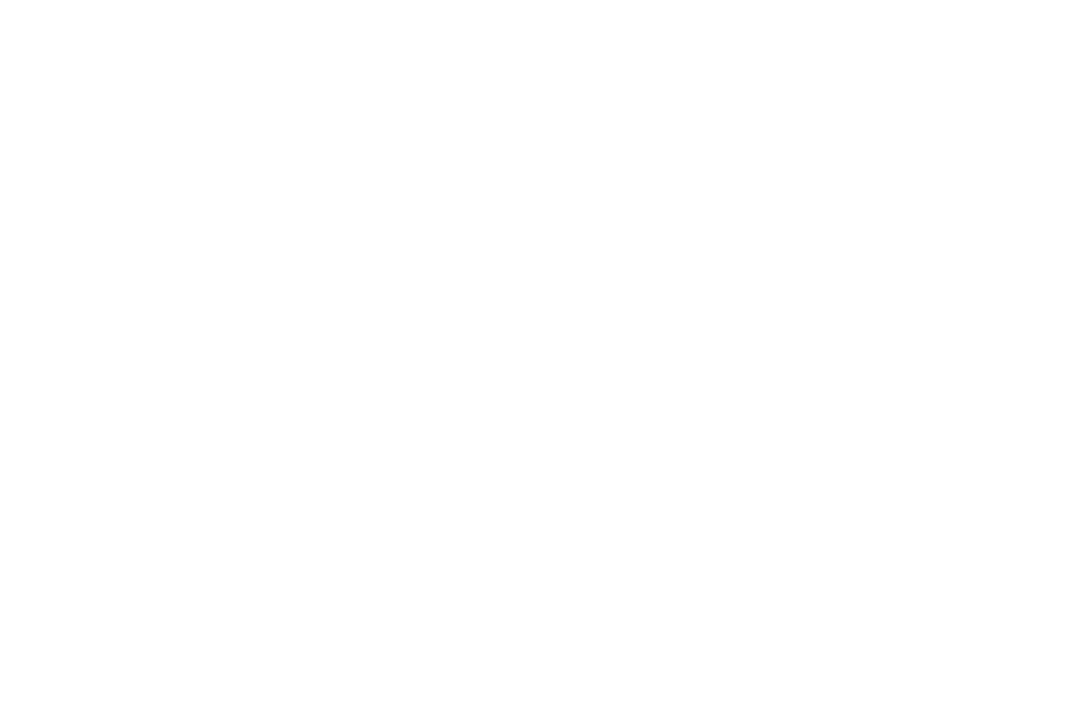
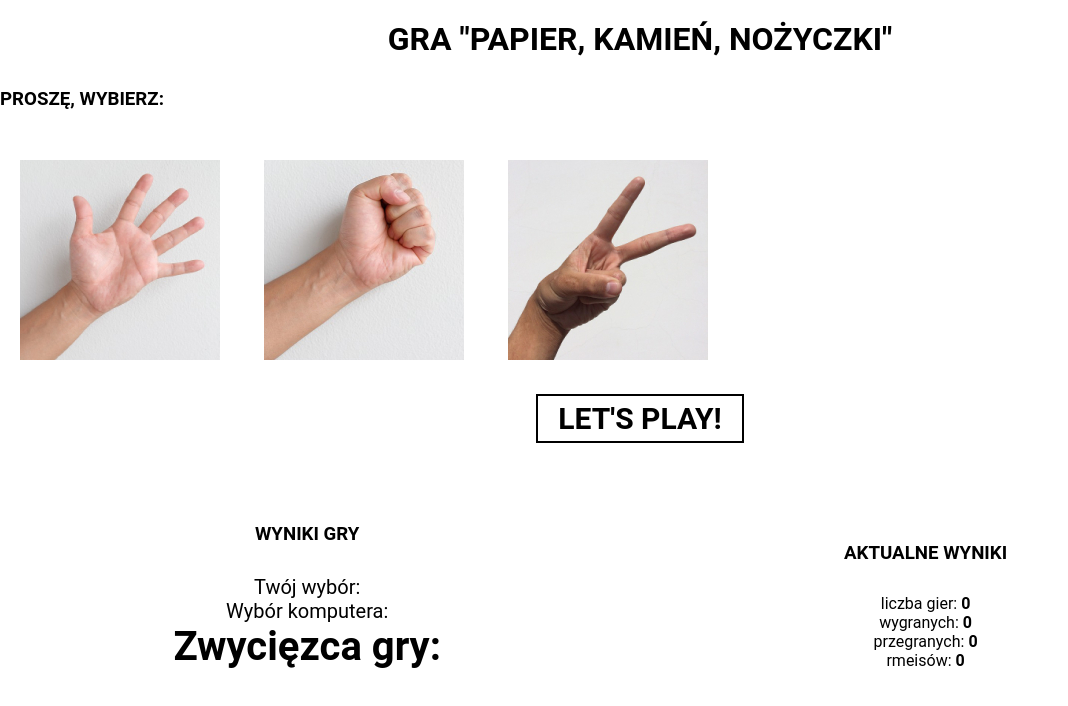
Before and after one commit to Rudimusprime/SeventhLessonJS, a plain HTML site: page FirstExample/index.html in a window 1280 px wide. Shown: the whole page, without its empty margins (0-1068 px from the left). Drawn offline with Linux system fonts and the light colour scheme.

Commit message:
Files are ready for write a program

```diff
--- a/FirstExample/index.html
+++ b/FirstExample/index.html
@@ -9,6 +9,27 @@
     <title>Seventh lesson - first example</title>
 </head>
 <body>
+<h1>GRA "PAPIER, KAMIEŃ, NOŻYCZKI"</h1>
+<div class="select">
+    <h3>Proszę, wybierz:</h3>
+    <img alt="papier" class="first" data-option="papier" src="img/papier.jpg" title="papier">
+    <img alt="kamień" data-option="kamień" src="img/kamien.jpg" title="kamień">
+    <img alt="nożyczki" data-option="nożyczki" src="img/nozyczki.jpg" title="nożyczki">
+</div>
+<button class="start">Let's play!</button>
+<div class="panel-left">
+    <h3>Wyniki gry</h3>
+    <p>Twój wybór: <span data-summary="your-choice"></span></p>
+    <p>Wybór komputera: <span data-summary="ai-choice"></span></p>
+    <h2>Zwycięzca gry: <span data-summary="who-win"></span></h2>
+</div>
+<div class="panel-right">
+    <h3>Aktualne wyniki</h3>
+    <p class="numbers">liczba gier: <span>0</span></p>
+    <p class="wins">wygranych: <span>0</span></p>
+    <p class="losses">przegranych: <span>0</span></p>
+    <p class="draws">rmeisów: <span>0</span></p>
+</div>
 <script src="scripts/main.js"></script>
 </body>
 </html>
--- a/FirstExample/styles/style.css
+++ b/FirstExample/styles/style.css
@@ -2,4 +2,70 @@
     margin: 0;
     padding: 0;
     box-sizing: border-box;
+    font-family: Roboto, sans-serif;
 }
+
+h1 {
+    text-align: center;
+    margin: 20px 0;
+}
+
+h3 {
+    margin: 30px 0;
+}
+
+.panel {
+    margin: 20px;
+}
+
+.panel-left, .panel-right {
+    display: inline-block;
+    width: 48%;
+    overflow: hidden;
+    margin: 40px auto 0;
+    text-align: center;
+}
+
+.panel-left p {
+    font-size: 20px;
+}
+
+.panel h3 {
+    text-align: center;
+}
+
+h1, h3 {
+    text-transform: uppercase;
+}
+
+h2 {
+    font-size: 40px;
+}
+
+.select img {
+    width: 200px;
+    margin: 20px;
+    display: inline-block;
+}
+
+button {
+    display: block;
+    padding: 5px 20px;
+    border: 2px solid black;
+    text-transform: uppercase;
+    background-color: #fff;
+    font-weight: bold;
+    margin: 10px auto;
+    transition: .3s;
+    font-size: 30px;
+    cursor: pointer;
+}
+
+button:hover {
+    background-color: rgb(20, 20, 20);
+    color: white;
+}
+
+span {
+    font-weight: bold;
+}
```
Also changed, not shown: FirstExample/img/kamien.jpg (added), FirstExample/img/nozyczki.jpg (added), FirstExample/img/papier.jpg (added).
